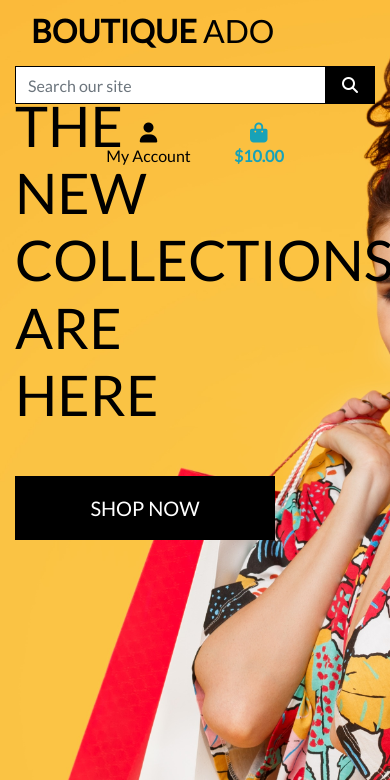
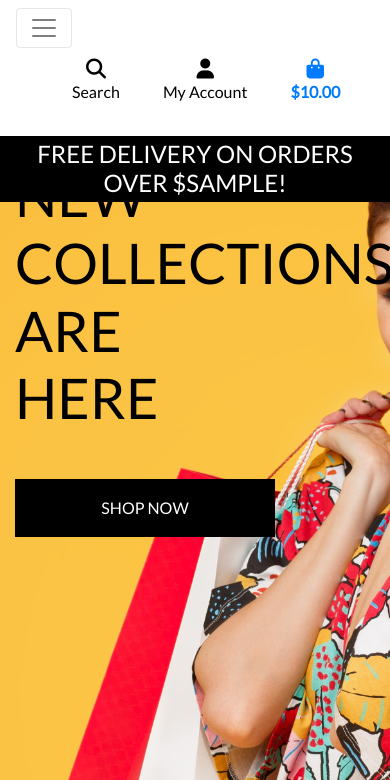
Before and after one commit to andersfalt/anders-boutique-ado-v1, a Django app: template home/templates/home/index.html in a window 390 px wide. Shown: the top 780 px of the page. Run offline with Django 3.2, Linux system fonts and the light colour scheme; the template is opened without the code that fills it: most values are stand-ins (such as "Sample title", 1, 10 or a date in 2020); some libraries are stand-ins or nearby versions.

Commit message:
Added mobile header and main nav bar

```diff
--- a/home/templates/home/index.html
+++ b/home/templates/home/index.html
@@ -2,7 +2,7 @@
 {% load static %}
 
 {% block page_header %}
-    <div class="container header-container">
+    <div class="container header-contianer">
         <div class="row">
             <div class="col"></div>
         </div>
@@ -18,10 +18,11 @@
                 </h1>
                 <div class="my-5">
                     <h4>
-                        <a href="" class="shop-now-button btn btn-lg rounded-0 text-uppercase py-3">Shop Now</a>
+                        <a href="" class="shop-now-button btn btn-ls rounded-0 text-uppercase py-3">Shop Now</a>
                     </h4>
                 </div>
             </div>
         </div>
     </div>
+
 {% endblock %}
--- a/static/css/base.css
+++ b/static/css/base.css
@@ -56,6 +56,10 @@ body {
     border: 1px solid black !important;
 }
 
+.bg-black {
+    background: #000 !important;
+}
+
 /* -------------------------------- Media Queries */
 
 /* Slightly larger container on xl screens */
--- a/templates/base.html
+++ b/templates/base.html
@@ -14,7 +14,6 @@
     {% endblock %}
 
     {% block corecss %}
-        <link rel="stylesheet" href="https://stackpath.bootstrapcdn.com/bootstrap/4.4.1/css/bootstrap.min.css" integrity="sha384-Vkoo8x4CGsO3+Hhxv8T/Q5PaXtkKtu6ug5TOeNV6gBiFeWPGFN9MuhOf23Q9Ifjh" crossorigin="anonymous">
         <link rel="stylesheet" href="https://stackpath.bootstrapcdn.com/bootstrap/4.4.1/css/bootstrap.min.css" integrity="sha384-Vkoo8x4CGsO3+Hhxv8T/Q5PaXtkKtu6ug5TOeNV6gBiFeWPGFN9MuhOf23Q9Ifjh" crossorigin="anonymous">
         <link rel="stylesheet" href="https://fonts.googleapis.com/css?family=Lato&display=swap">
         <link rel="stylesheet" href="{% static 'css/base.css' %}">
@@ -37,7 +36,7 @@
   </head>
   <body>
     <header class="container-fluid fixed-top">
-        <div class="row">
+        <div id="topnav" class="row bg-white pt-lg-2 d-none d-lg-flex">
             <div class="col-12 col-lg-4 my-auto py-1 py-lg-0 text-center text-lg-left">
                 <a href="{% url 'home' %}" class="nav-link main-logo-link">
                     <h2 class="logo-font text-black my-0"><strong>Boutique</strong> Ado</h2>
@@ -95,6 +94,21 @@
                     </li>
                 </ul>
             </div>
+            <div class="col-12 col-lg-4 my-auto py-1 py-lg-0"></div>
+        </div>
+        <div class="row bg-white">
+            <nav class="navbar navbar-expand-lg navbar-light w-100">
+                <button class="navbar-toggler" type="button" data-toggle="collapse" data-target="#main-nav" aria-controls="main-nav" aria-expanded="false" aria-label="Toggle navigation">
+                    <span class="navbar-toggler-icon"></span>
+                </button>
+                {% include 'includes/mobile-top-header.html' %}
+                {% include 'includes/main-nav.html' %}
+            </nav>
+        </div>
+        <div id="delivery-banner" class="row text-center">
+            <div class="col bg-black text-white">
+                <h4 class="logo-font my-1">Free delivery on orders over ${{ free_delivery_threshold }}!</h4>
+            </div>
         </div>
     </header>
 
--- /dev/null
+++ b/templates/includes/mobile-top-header.html
@@ -0,0 +1,63 @@
+<ul>
+    <li class="list-inline-item">
+        <a class="text-black nav-link d-block d-lg-none" href="#" id="mobile-search" data-toggle="dropdown"
+            aria-haspopup="true" aria-expanded="false">
+            <div class="text-center">
+                <div><i class="fas fa-search fa-lg"></i></div>
+                <p class="my-0">Search</p>
+            </div>
+        </a>
+        <div class="dropdown-menu border-0 w-100 p-3 rounded-0 my-0" aria-labelledby="mobile-search">
+            <form class="form" method="GET" action="">
+                <div class="input-group w-100">
+                    <input class="form-control border border-black rounded-0" type="text" name="q"
+                        placeholder="Search our site">
+                    <div class="input-group-append">
+                        <button class="form-control form-control btn btn-black border border-black rounded-0"
+                            type="submit">
+                            <span class="icon">
+                                <i class="fas fa-search"></i>
+                            </span>
+                        </button>
+                    </div>
+                </div>
+            </form>
+        </div>
+    </li>
+    <li class="list-inline-item dropdown">
+        <a class="text-black nav-link d-block d-lg-none" href="#" id="user-options" data-toggle="dropdown"
+            aria-haspopup="true" aria-expanded="false">
+            <div class="text-center">
+                <div><i class="fas fa-user fa-lg"></i></div>
+                <p class="my-0">My Account</p>
+            </div>
+        </a>
+        <div class="dropdown-menu border-0" aria-labelledby="user-options">
+            {% if request.user.is_authenticated %}
+            {% if request.user.is_superuser %}
+            <a href="{% url 'account_logout' %}" class="dropdown-item">Product Management</a>
+            {% endif %}
+            <a href="" class="dropdown-item">My Profile</a>
+            <a href="{% url 'account_logout' %}" class="dropdown-item">Logout</a>
+            {% else %}
+            <a href="{% url 'account_signup' %}" class="dropdown-item">Register</a>
+            <a href="{% url 'account_login' %}" class="dropdown-item">Login</a>
+            {% endif %}
+        </div>
+    </li>
+    <li class="list-inline-item">
+        <a class="{% if grand_total %}text-primary font-weight-bold{% else %}text-black{% endif %} nav-link d-block d-lg-none"
+            href="">
+            <div class="text-center">
+                <div><i class="fas fa-shopping-bag fa-lg"></i></div>
+                <p class="my-0">
+                    {% if grand_total %}
+                    ${{ grand_total|floatformat:2 }}
+                    {% else %}
+                    $0.00
+                    {% endif %}
+                </p>
+            </div>
+        </a>
+    </li>
+</ul>
```
Also changed, not shown: templates/includes/main-nav.html (added, +50 -0 lines).
